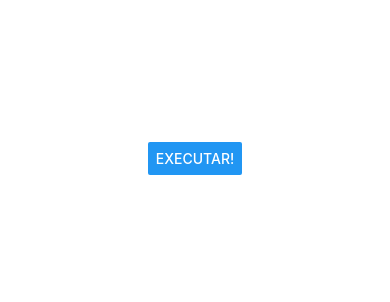
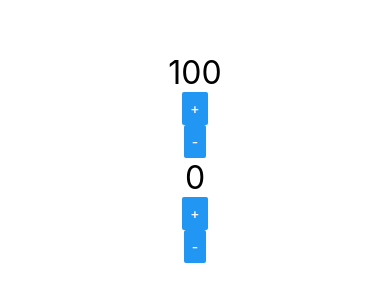
Before and after one commit to Railson25/react-native-exercicios, a React Native app in the folder exercicios/: screen / in a window 390 px wide. Shown: the part 264-566 px from the top of the page. Built offline with nearby package versions, Linux system fonts and the light colour scheme.

Commit message:
useState

```diff
--- a/exercicios/src/App.js
+++ b/exercicios/src/App.js
@@ -6,13 +6,16 @@
 // import MinMax from './components/MinMax'
 // import Aleatorio from './components/Aleatorio'
 // import Frag from './components/Frag'
-import Botao from './components/Botao'
+// import Botao from './components/Botao'
+import Contador from './components/Contador'
 
 
 export default () => (
     <View style={style.App}>
-        <Botao />
-        {/* <Frag principal="Cadastro" secundario="Tela de cadastro" />
+        <Contador inicial={100} passo={13} />
+        <Contador />
+        {/* <Botao />
+        <Frag principal="Cadastro" secundario="Tela de cadastro" />
         <Aleatorio min={1} max={60} />
         <Aleatorio min={1} max={60} />
         <Aleatorio min={1} max={60} />
--- /dev/null
+++ b/exercicios/src/components/Contador.js
@@ -0,0 +1,18 @@
+import React, { useState } from 'react'
+import { Text, Button } from 'react-native'
+import Style from './estilo'
+
+export default ({inicial = 0, passo = 1}) => {
+    const [numero, setNumero] = useState(inicial)
+
+    const inc = () => setNumero(numero + passo)
+    const dec = () => setNumero(numero - passo)
+
+    return(
+        <>
+            <Text style={Style.font} >{numero}</Text>
+            <Button title="+" onPress={inc} ></Button>
+            <Button title="-" onPress={dec} ></Button>
+        </>
+    )
+}
```
